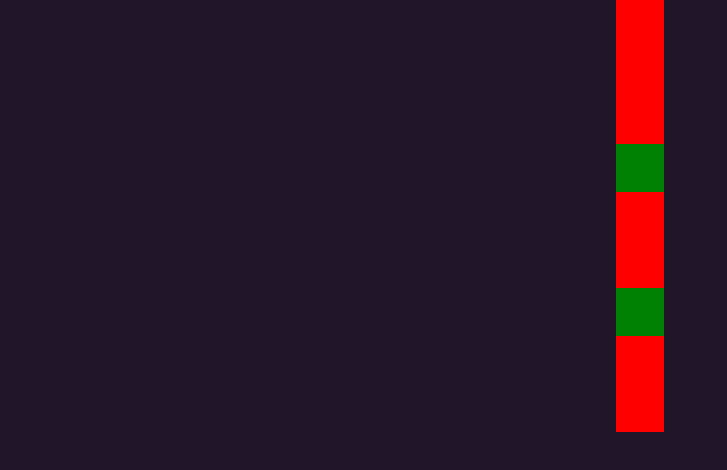
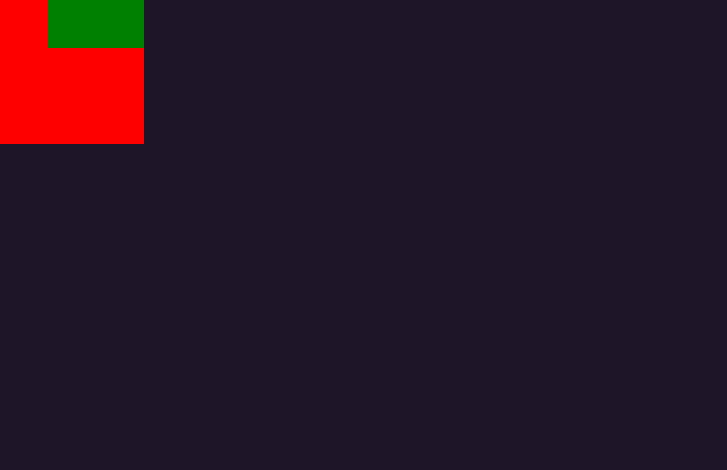
Before and after one commit to hydekyle/React-Shop, a React (Create React App) app: page /puzzle in a window 1280 px wide. Shown: the top 470 px of the page, without its empty margins (0-727 px from the left). Built offline with nearby package versions, Linux system fonts and the light colour scheme.

Commit message:
Puzzle Done

```diff
--- a/src/components/game-puzzle/GamePuzzle.css
+++ b/src/components/game-puzzle/GamePuzzle.css
@@ -1,3 +1,6 @@
+.box {
+  flex-direction: row;
+}
 .puzzle-button-off {
   background-color: red;
   width: 3em;
--- a/src/components/game-puzzle/GamePuzzle.less
+++ b/src/components/game-puzzle/GamePuzzle.less
@@ -1,3 +1,7 @@
+.box {
+    flex-direction: row;
+}
+
 .puzzle-button-off {
     background-color: red;
     width: 3em;
--- a/src/components/game-puzzle/GamePuzzle.tsx
+++ b/src/components/game-puzzle/GamePuzzle.tsx
@@ -5,7 +5,7 @@ import _ from 'lodash'
 interface Props {
     rows: number
     columns: number
-    map: Map<String, number>
+    map: Map<String, boolean>
 }
 
 export default GamePuzzle => {
@@ -18,7 +18,6 @@ export default GamePuzzle => {
 
     useEffect(() => {
         GenerateRandomPuzzle()
-        console.log(props.map)
     }, [])
 
     const GenerateRandomPuzzle = () => {
@@ -35,13 +34,25 @@ export default GamePuzzle => {
     }
 
     const Clicka = id => {
-        console.log(id)
+
+        let x = parseInt(id.split("|")[0])
+        let y = parseInt(id.split("|")[1])
+        let newMap = props.map
+        newMap[id] = !newMap[id] //Change the clicked one and the neighbours
+        if (x - 1 >= 0) newMap[`${x - 1}|${y}`] = !newMap[`${x - 1}|${y}`]
+        if (x + 1 <= props.columns - 1) newMap[`${x + 1}|${y}`] = !newMap[`${x + 1}|${y}`]
+        if (y - 1 >= 0) newMap[`${x}|${y - 1}`] = !newMap[`${x}|${y - 1}`]
+        if (y + 1 <= props.rows - 1) newMap[`${x}|${y + 1}`] = !newMap[`${x}|${y + 1}`]
+        setProps({
+            ...props,
+            map: newMap
+        })
     }
 
     return (
-        <div>
+        <div className='box'>
             {Array.from(Array(props.rows), (e, x) => {
-                return <div className='box' key={x}>
+                return <div key={x}>
                     {
                         Array.from(Array(props.columns), (e, y) => {
                             const myKey = `${x}|${y}`
@@ -49,7 +60,8 @@ export default GamePuzzle => {
                             return (
                                 <div
                                     key={myKey}
-                                    className={myValue === 1 ? 'puzzle-button-on' : 'puzzle-button-off'}>
+                                    onClick={() => Clicka(myKey)}
+                                    className={myValue ? 'puzzle-button-on' : 'puzzle-button-off'}>
                                 </div>
                             )
                         })
```
